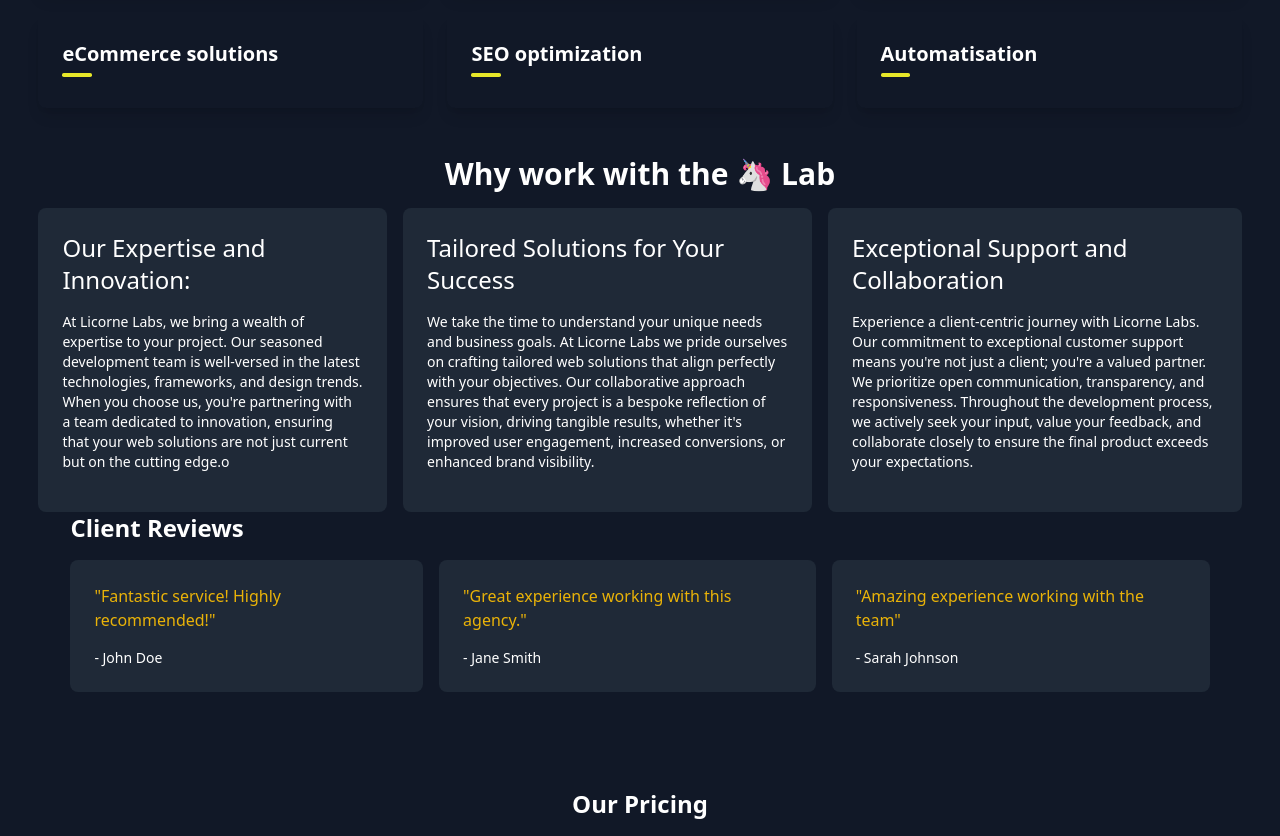
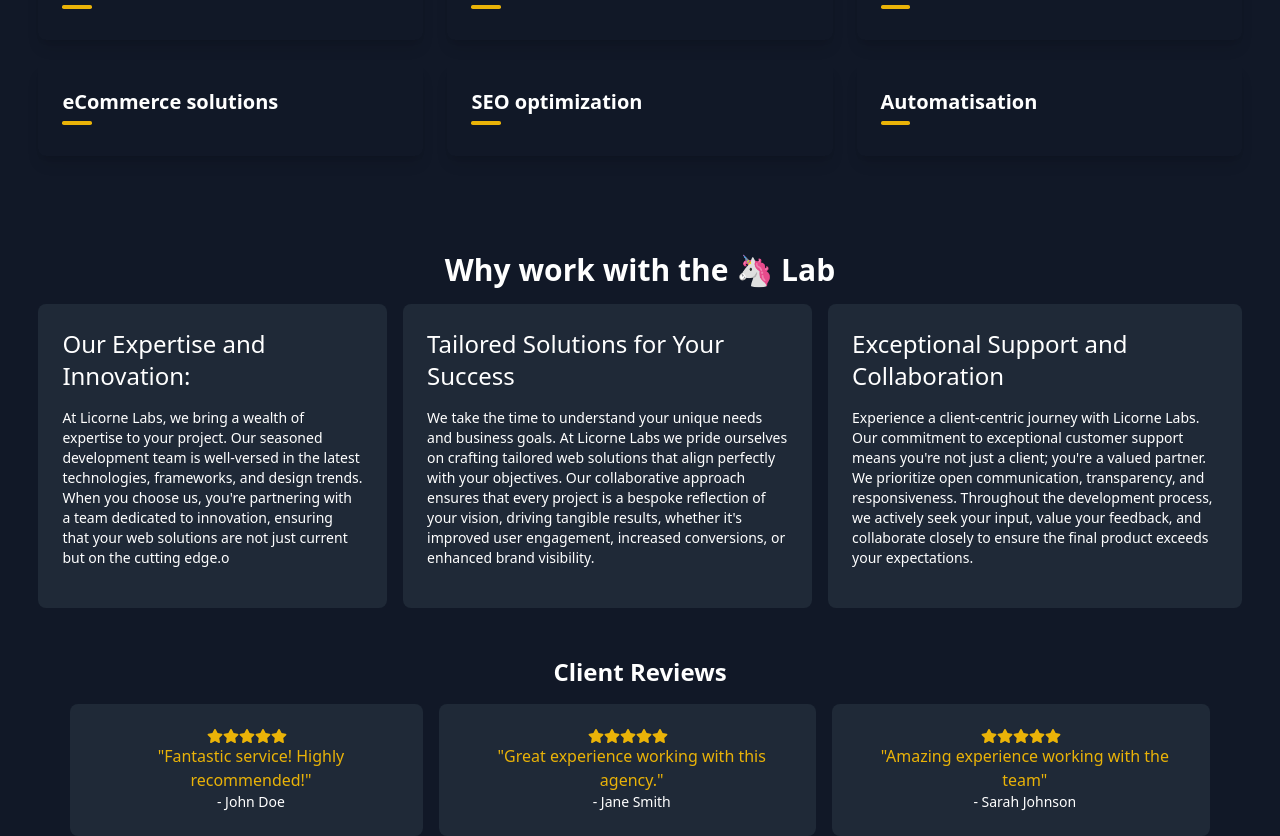
Before and after one commit to code-amin/AgenceX, a React (Create React App) app in the folder agence/: page / in a window 1280 px wide. Shown: the part 1483-2319 px from the top of the page. Built offline with nearby package versions, Linux system fonts and the light colour scheme; a web font is replaced by a local one.

Commit message:
add stars to reviews

```diff
--- a/agence/src/Reviews.js
+++ b/agence/src/Reviews.js
@@ -1,25 +1,49 @@
+import { FaStar } from 'react-icons/fa';
+
 const Reviews = () => {
   return (
-    <div id="testimonials" className="bg-gray-900 text-white px-8">
+    <div id="testimonials" className="bg-gray-900 text-white px-8 py-12 text-center">
       <h2 className="text-2xl font-bold mb-4">Client Reviews</h2>
       <div className="flex flex-col md:flex-row gap-4 justify-center">
-        <div className="bg-gray-800 p-6 rounded-lg">
-          <p className="text-yellow-500 mb-4">
+        <div className="bg-gray-800 p-6 rounded-lg flex items-center flex-col">
+          <div className="flex items-center">
+            <FaStar className="text-yellow-500" />
+            <FaStar className="text-yellow-500" />
+            <FaStar className="text-yellow-500" />
+            <FaStar className="text-yellow-500" />
+            <FaStar className="text-yellow-500" />
+          </div>
+          <p className="text-yellow-500 ml-2">
             "Fantastic service! Highly recommended!"
           </p>
-          <p className="text-sm">- John Doe</p>
+          <p className="text-sm ml-2">- John Doe</p>
         </div>
-        <div className="bg-gray-800 p-6 rounded-lg">
-          <p className="text-yellow-500 mb-4">
+        <div className="bg-gray-800 p-6 rounded-lg flex items-center flex-col">
+          <div className="flex items-center">
+            <FaStar className="text-yellow-500" />
+            <FaStar className="text-yellow-500" />
+            <FaStar className="text-yellow-500" />
+            <FaStar className="text-yellow-500" />
+            <FaStar className="text-yellow-500" />
+
+          </div>
+          <p className="text-yellow-500 ml-2">
             "Great experience working with this agency."
           </p>
-          <p className="text-sm">- Jane Smith</p>
+          <p className="text-sm ml-2">- Jane Smith</p>
         </div>
-        <div className="bg-gray-800 p-6 rounded-lg">
-          <p className="text-yellow-500 mb-4">
+        <div className="bg-gray-800 p-6 rounded-lg flex items-center flex-col">
+          <div className="flex items-center">
+            <FaStar className="text-yellow-500" />
+            <FaStar className="text-yellow-500" />
+            <FaStar className="text-yellow-500" />
+            <FaStar className="text-yellow-500" />
+            <FaStar className="text-yellow-500" />
+          </div>
+          <p className="text-yellow-500 ml-2">
             "Amazing experience working with the team"
           </p>
-          <p className="text-sm">- Sarah Johnson</p>
+          <p className="text-sm ml-2">- Sarah Johnson</p>
         </div>
       </div>
     </div>
--- a/agence/src/Services.js
+++ b/agence/src/Services.js
@@ -2,40 +2,40 @@
 
 const Services = () => {
   return (
-    <section className=" py-12">
+    <section id="services" className=" py-24">
       <div className="container mx-auto">
         <h2 className="text-4xl font-bold text-center mb-8">Our Services</h2>
         <div className="grid grid-cols-1 md:grid-cols-2 lg:grid-cols-3 gap-6">
           {/* Custom app development */}
           <div className="p-6 shadow-lg rounded-lg relative">
             <h3 className="text-xl font-semibold mb-4 relative">Custom App Development
-              <span className="absolute left-0 bottom-[-0.55556rem] bg-[#e7e729] rounded-[0.11111rem] content-[''] h-[0.22222rem] transition-all duration-250 ease w-[1.83333rem]"></span>
+              <span className="absolute left-0 bottom-[-0.55556rem] bg-yellow-500 rounded-[0.11111rem] content-[''] h-[0.22222rem] transition-all duration-250 ease w-[1.83333rem]"></span>
             </h3>
           </div>
           {/* Product design (UX/UI) */}
           <div className="p-6  shadow-lg rounded-lg relative">
             <h3 className="text-xl font-semibold mb-4 relative">Product Design (UX/UI)
-            <span className="absolute left-0 bottom-[-0.55556rem] bg-[#e7e729] rounded-[0.11111rem] content-[''] h-[0.22222rem] transition-all duration-250 ease w-[1.83333rem]"></span>
+            <span className="absolute left-0 bottom-[-0.55556rem] bg-yellow-500 rounded-[0.11111rem] content-[''] h-[0.22222rem] transition-all duration-250 ease w-[1.83333rem]"></span>
             </h3>
           </div>
           <div className="p-6  shadow-lg rounded-lg relative">
             <h3 className="text-xl font-semibold mb-4 relative">Web Development
-            <span className="absolute left-0 bottom-[-0.55556rem] bg-[#e7e729] rounded-[0.11111rem] content-[''] h-[0.22222rem] transition-all duration-250 ease w-[1.83333rem]"></span>
+            <span className="absolute left-0 bottom-[-0.55556rem] bg-yellow-500 rounded-[0.11111rem] content-[''] h-[0.22222rem] transition-all duration-250 ease w-[1.83333rem]"></span>
             </h3>
           </div>
           <div className="p-6  shadow-lg rounded-lg relative">
             <h3 className="text-xl font-semibold mb-4 relative">eCommerce solutions
-            <span className="absolute left-0 bottom-[-0.55556rem] bg-[#e7e729] rounded-[0.11111rem] content-[''] h-[0.22222rem] transition-all duration-250 ease w-[1.83333rem]"></span>
+            <span className="absolute left-0 bottom-[-0.55556rem] bg-yellow-500 rounded-[0.11111rem] content-[''] h-[0.22222rem] transition-all duration-250 ease w-[1.83333rem]"></span>
             </h3>
           </div>
           <div className="p-6  shadow-lg rounded-lg relative">
             <h3 className="text-xl font-semibold mb-4 relative">SEO optimization
-            <span className="absolute left-0 bottom-[-0.55556rem] bg-[#e7e729] rounded-[0.11111rem] content-[''] h-[0.22222rem] transition-all duration-250 ease w-[1.83333rem]"></span>
+            <span className="absolute left-0 bottom-[-0.55556rem] bg-yellow-500 rounded-[0.11111rem] content-[''] h-[0.22222rem] transition-all duration-250 ease w-[1.83333rem]"></span>
             </h3>
           </div>
           <div className="p-6  shadow-lg rounded-lg relative">
             <h3 className="text-xl font-semibold mb-4 relative">Automatisation
-            <span className="absolute left-0 bottom-[-0.55556rem] bg-[#e7e729] rounded-[0.11111rem] content-[''] h-[0.22222rem] transition-all duration-250 ease w-[1.83333rem]"></span>
+            <span className="absolute left-0 bottom-[-0.55556rem] bg-yellow-500 rounded-[0.11111rem] content-[''] h-[0.22222rem] transition-all duration-250 ease w-[1.83333rem]"></span>
             </h3>
           </div>
         </div>
```
